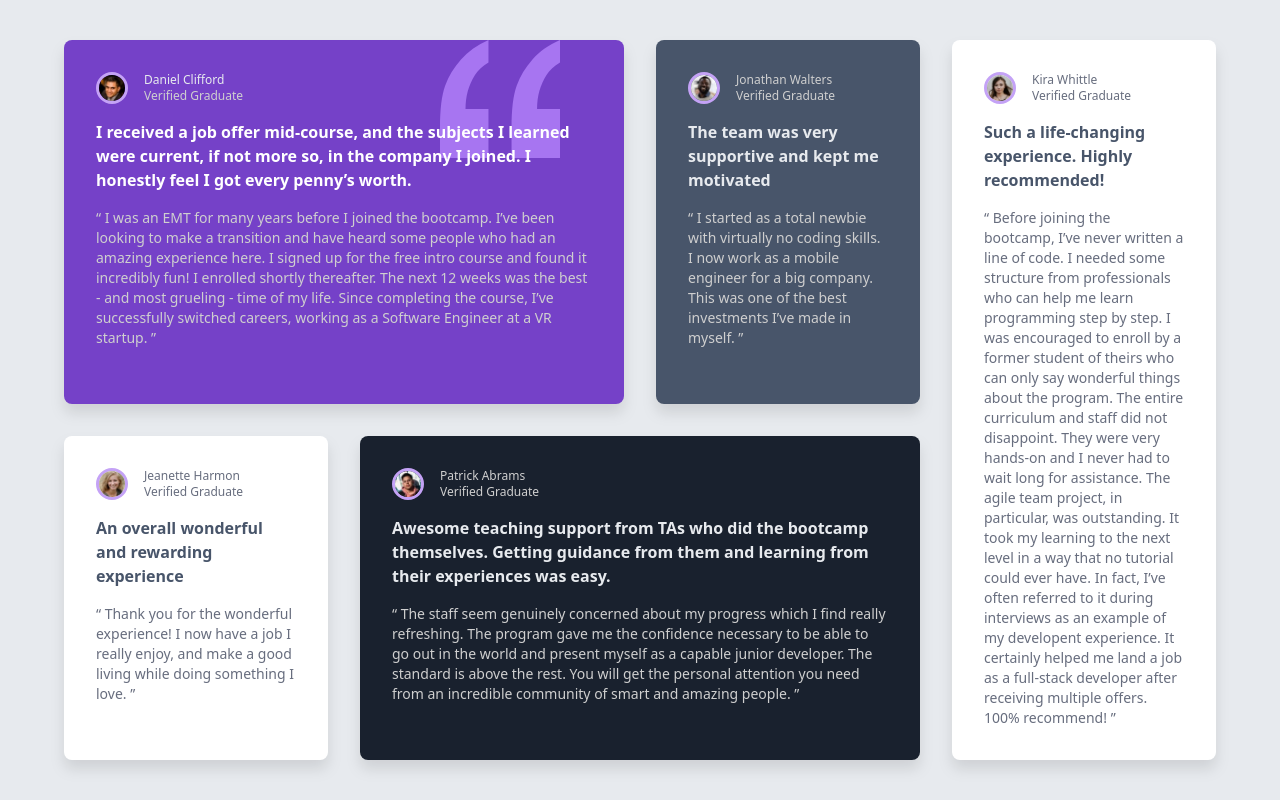
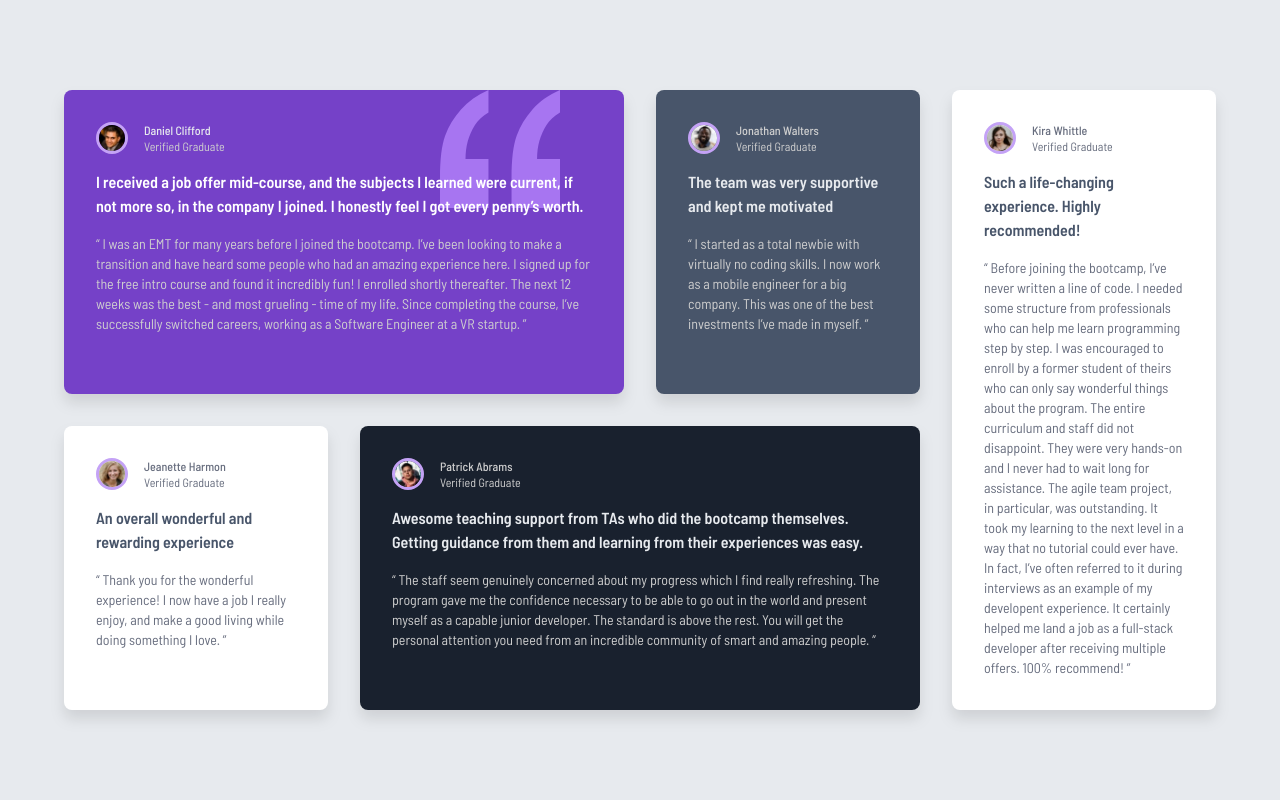
Before and after one commit to Kanchana-Kaushal/testimonials-grid-section, a plain HTML site: page index.html in a window 1280 px wide. Drawn offline with Linux system fonts and the light colour scheme.

Commit message:
fixed font loading error

```diff
--- a/index.html
+++ b/index.html
@@ -17,7 +17,7 @@
         <link rel="stylesheet" href="styles/style.css" />
     </head>
     <body
-        class="flex items-center justify-center min-h-screen bg-custom-Grey100"
+        class="flex items-center justify-center min-h-screen bg-custom-Grey100 font-Barlow"
     >
         <main class="w-9/10 max-w-6xl my-8">
             <div class="grid lg:grid-cols-4 gap-8">
```
Also changed, not shown: styles/style.css.
